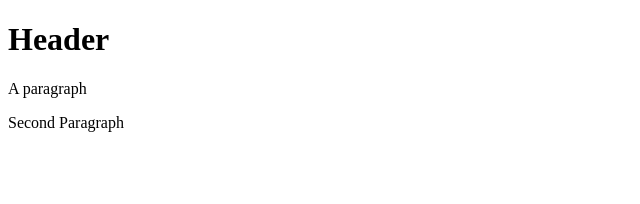
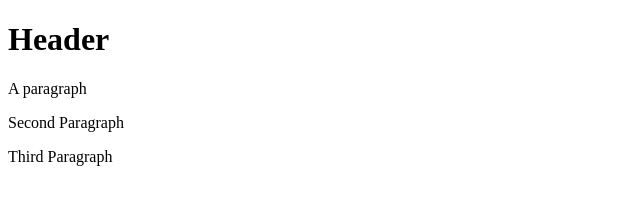
Before and after one commit to GengweiZ/git-test, a website: page index.html in a window 1280 px wide. Shown: the whole page, without its empty margins (0-640 px from the left). Drawn offline with Linux system fonts and the light colour scheme.

Commit message:
fourth commit

```diff
--- a/index.html
+++ b/index.html
@@ -8,5 +8,6 @@
         <h1>Header</h1>
         <p>A paragraph</p>
         <p>Second Paragraph</p>
+		<p>Third Paragraph</p>
     </body>
 </html>
```
Also changed, not shown: package.json (added, +24 -0 lines), 2 other files.
